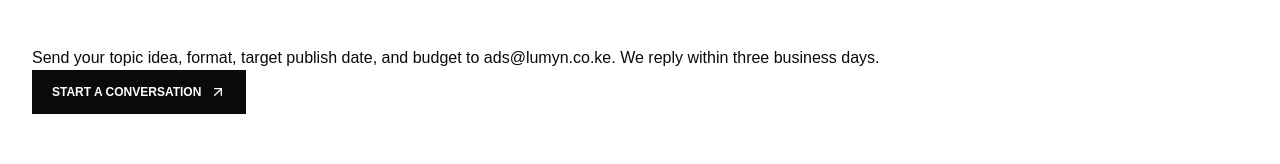
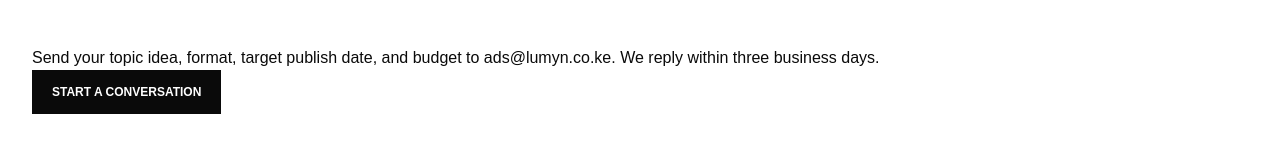
Before and after one commit to hit-sharq/Lumyn-SEO-system, a Next.js app: page /advertise in a window 1280 px wide. Shown: the part 1112-1276 px from the top of the page. Built offline with nearby package versions, Linux system fonts and the light colour scheme.

Commit message:
Debug: remove ArrowUpRight icon

```diff
--- a/app/advertise/page.tsx
+++ b/app/advertise/page.tsx
@@ -78,7 +78,7 @@ export default function AdvertisePage() {
           </div>
         </div>
         <p>Send your topic idea, format, target publish date, and budget to <a href="mailto:ads@lumyn.co.ke">ads@lumyn.co.ke</a>. We reply within three business days.</p>
-        <Link href="/contact" className="button button-dark">Start a conversation <ArrowUpRight size={16} /></Link>
+        <Link href="/contact" className="button button-dark">Start a conversation</Link>
       </main>
     </SiteShell>
   )
```
